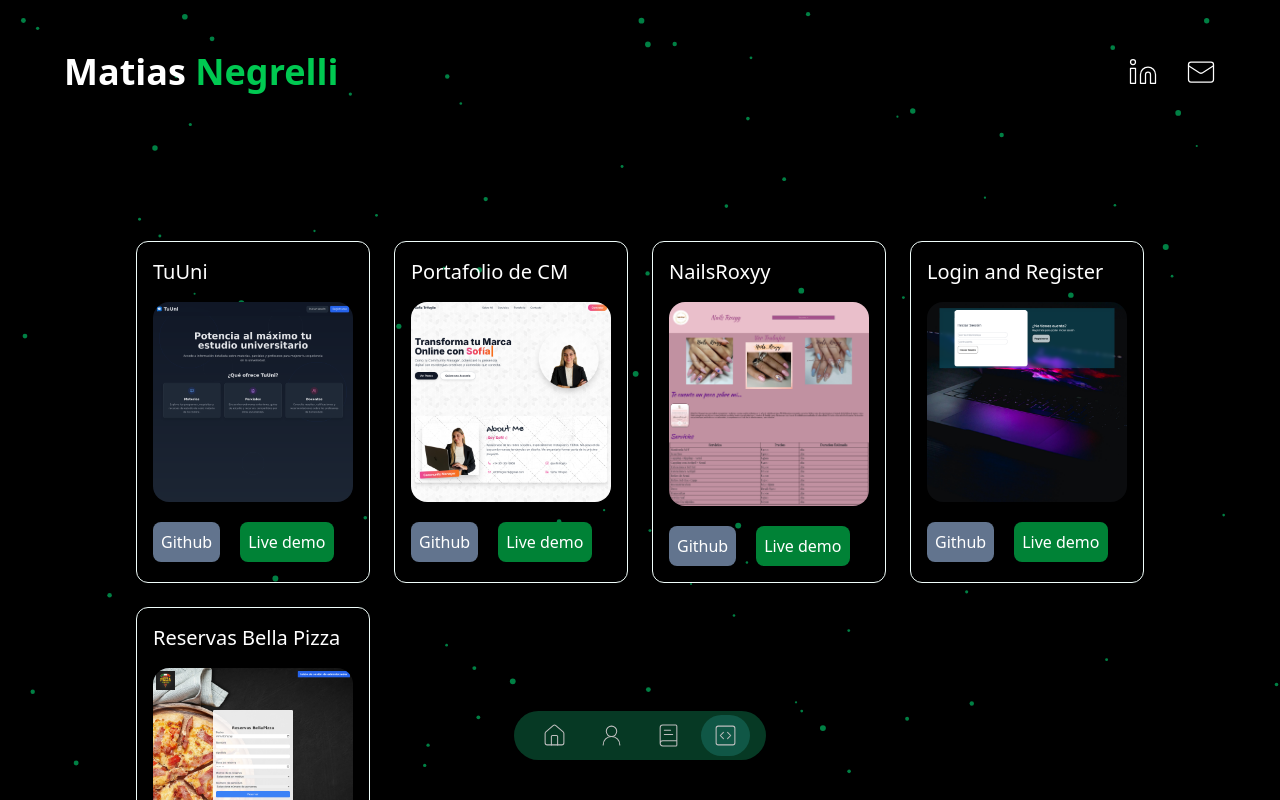
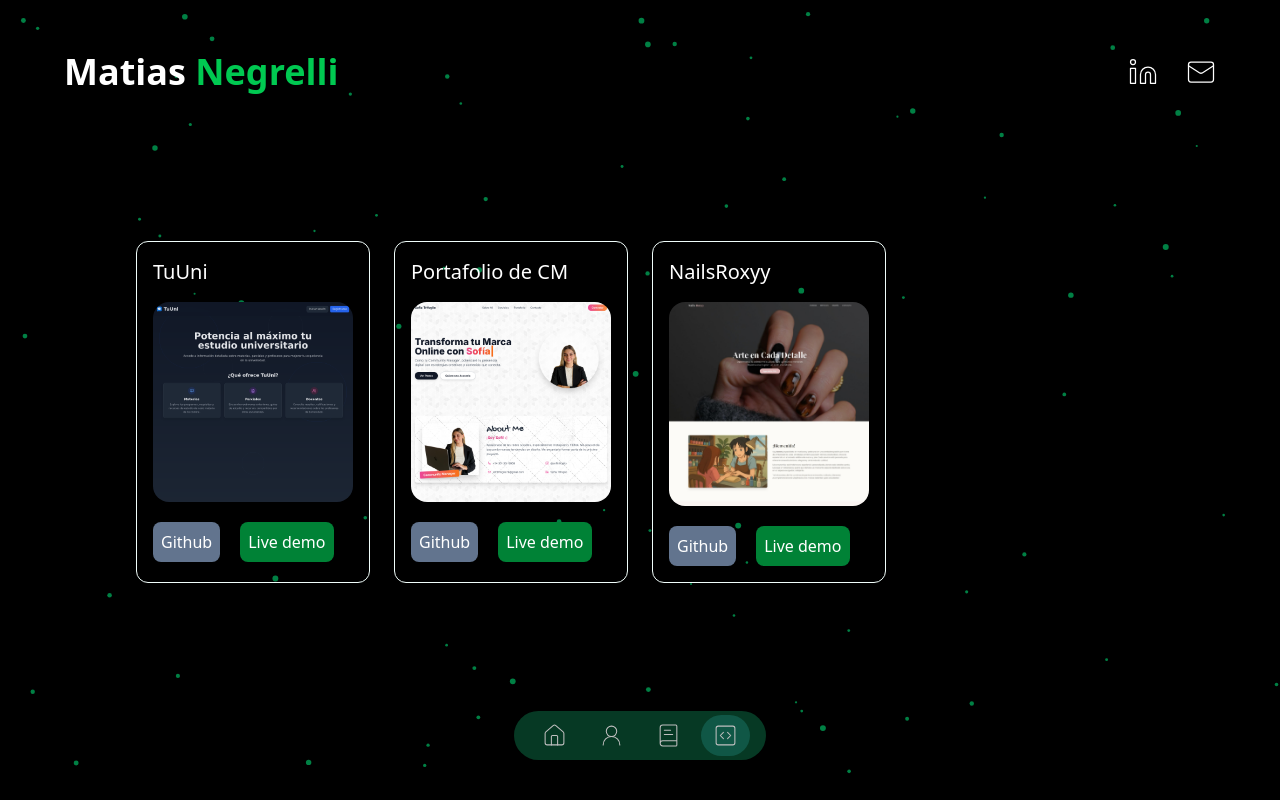
Before and after one commit to MatiasNegrelli/portafolio, a Next.js app: page /portfolio in a window 1280 px wide. Shown: the top 800 px of the page. Built offline with nearby package versions, Linux system fonts and the light colour scheme.

Commit message:
fixed portafolio

```diff
--- a/data.tsx
+++ b/data.tsx
@@ -158,27 +158,13 @@ export const dataPortfolio = [
     title: "Portafolio de CM",
     image: "/PortafolioCM.png",
     urlGithub: "https://github.com/Teaaaa04/TuUniRW",
-    urlDemo: "https://tuuni.netlify.app/",
+    urlDemo: "https://portafolio-sofia-trifoglio.vercel.app/",
   },
   {
     id: 3,
     title: "NailsRoxyy",
-    image: "/NailsRoxyy.png",
+    image: "/NailsRoxyy.jpg",
     urlGithub: "https://github.com/MatiasNegrelli/NailsRoxyy#",
     urlDemo: "https://nails-roxyy.vercel.app/",
   },
-  {
-    id: 4,
-    title: "Login and Register",
-    image: "/Login.png",
-    urlGithub: "https://github.com/MatiasNegrelli/LoginAndRegister",
-    urlDemo: "http://matiasnegrelli.kesug.com/",
-  },
-  {
-    id: 5,
-    title: "Reservas Bella Pizza",
-    image: "/ReservasBellaPizza.png",
-    urlGithub: "https://github.com/MatiasNegrelli/BellaPizza",
-    urlDemo: "https://bella-pizza.vercel.app/",
-  },
 ];
```
Also changed, not shown: public/NailsRoxyy.jpg (added), public/NailsRoxyy.png (deleted).
